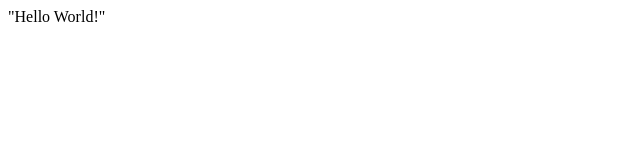
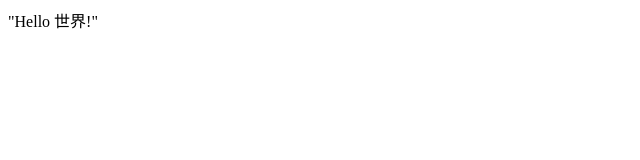
Before and after one commit to AkiyamaMasaki/mydev, a plain HTML site: page index.html in a window 1280 px wide. Shown: the full height of the page, 0-640 px from the left. Drawn offline with Linux system fonts and the light colour scheme.

Commit message:
世界変更

```diff
--- a/index.html
+++ b/index.html
@@ -7,6 +7,6 @@
     <title>私が変更しました</title>
 </head>
 <body>
-    "Hello World!"
+    "Hello 世界!"
 </body>
 </html>
```
